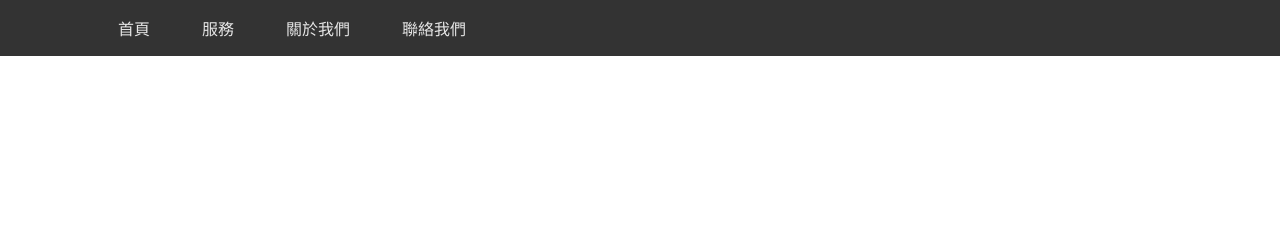
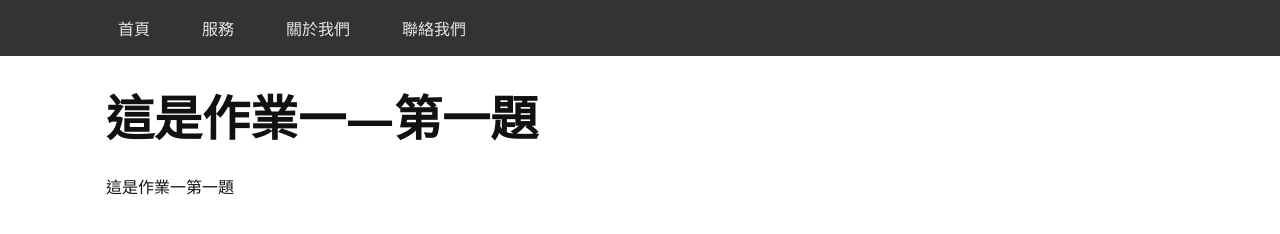
Before and after one commit to JfproIM/WebAPPHW1q1, a plain HTML site: page index.html in a window 1280 px wide. Drawn offline with Linux system fonts and the light colour scheme.

Commit message:
新增主標題

```diff
--- a/index.html
+++ b/index.html
@@ -27,6 +27,13 @@
     </nav>
   </header>
 
+  <!-- 主內容區域，導覽列下方顯示文字 -->
+  <main class="container">
+    <h1>這是作業一—第一題</h1>
+    <p>這是作業一第一題</p>  <!-- 新加入的文字 -->
+  </main>
+
+
   <script src="main.js" defer></script>
 </body>
 </html>
--- a/style.css
+++ b/style.css
@@ -84,3 +84,8 @@ body {
 /* 內容容器與標題 */
 .container { max-width: 1100px; margin: 24px auto; padding: 0 16px; }
 h1 { font-size: clamp(28px, 4vw, 48px); margin: 24px 0; }
+
+
+/* 內容容器與標題 */
+.container { max-width: 1100px; margin: 24px auto; padding: 0 16px; }
+h1 { font-size: clamp(28px, 4vw, 48px); margin: 24px 0; }
```
